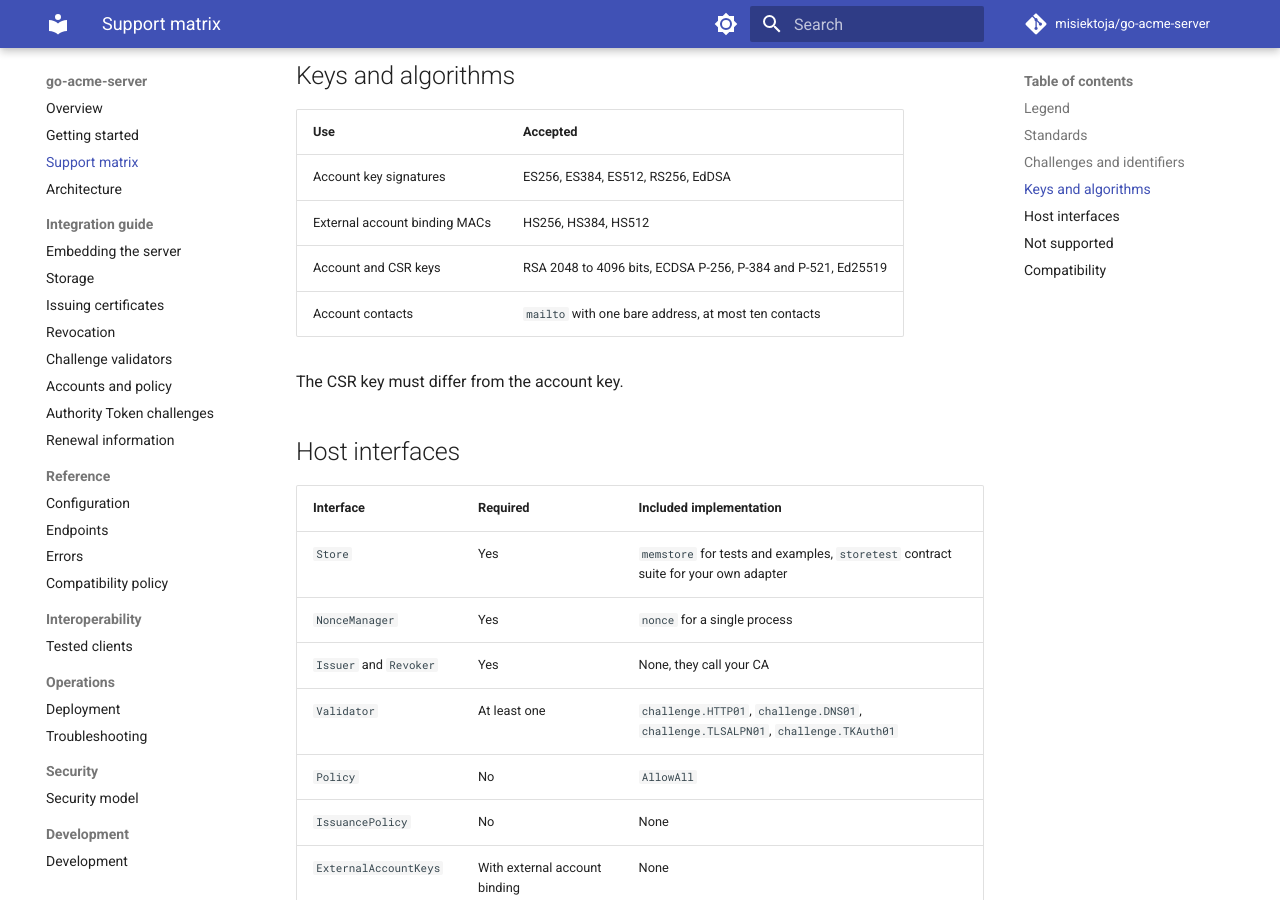
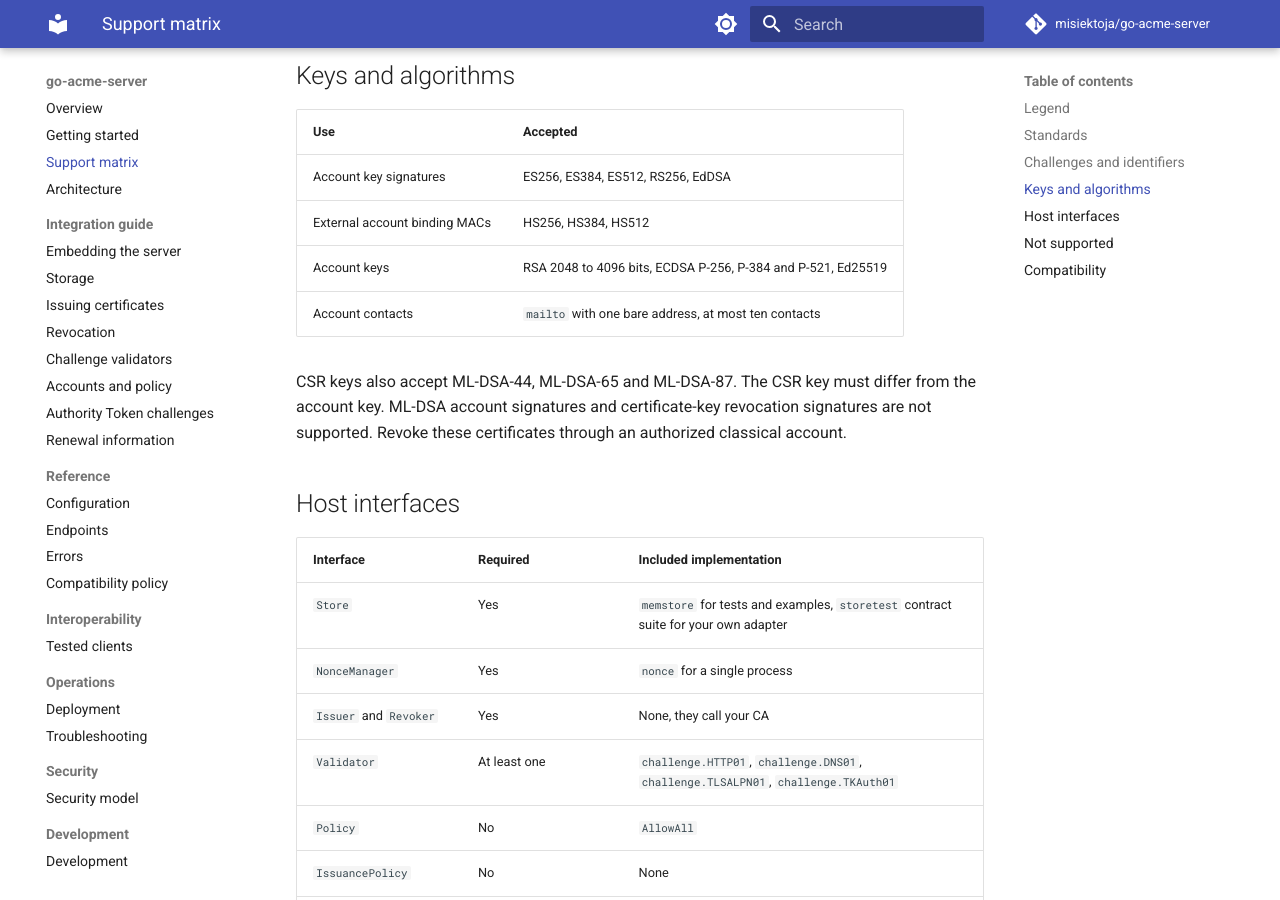
Before and after one commit to misiektoja/go-acme-server, an MkDocs documentation site: the page built from docs/support-matrix.md, in a window 1280 px wide and 900 px high, scrolled down 1592 px. Built offline with MkDocs 1.6.1 and Material for MkDocs 9.7.7, drawn with Linux system fonts in a browser that asks for light colours; comment, search, counter and statistics services are not loaded.

Commit message:
docs: explain ML-DSA certificate interoperability

```diff
--- a/docs/support-matrix.md
+++ b/docs/support-matrix.md
@@ -38,10 +38,10 @@ identifier has no usable challenge type is refused.
 | --- | --- |
 | Account key signatures | ES256, ES384, ES512, RS256, EdDSA |
 | External account binding MACs | HS256, HS384, HS512 |
-| Account and CSR keys | RSA 2048 to 4096 bits, ECDSA P-256, P-384 and P-521, Ed25519 |
+| Account keys | RSA 2048 to 4096 bits, ECDSA P-256, P-384 and P-521, Ed25519 |
 | Account contacts | `mailto` with one bare address, at most ten contacts |
 
-The CSR key must differ from the account key.
+CSR keys also accept ML-DSA-44, ML-DSA-65 and ML-DSA-87. The CSR key must differ from the account key. ML-DSA account signatures and certificate-key revocation signatures are not supported. Revoke these certificates through an authorized classical account.
 
 ## Host interfaces
 
```
Also changed, not shown: README.md (+1 -1 lines), docs/getting-started.md (+1 -1 lines), docs/guide/issuance.md (+2 -0 lines), docs/index.md (+1 -1 lines), docs/interoperability/tested-clients.md (+1 -1 lines), docs/security/security-model.md (+1 -1 lines).
